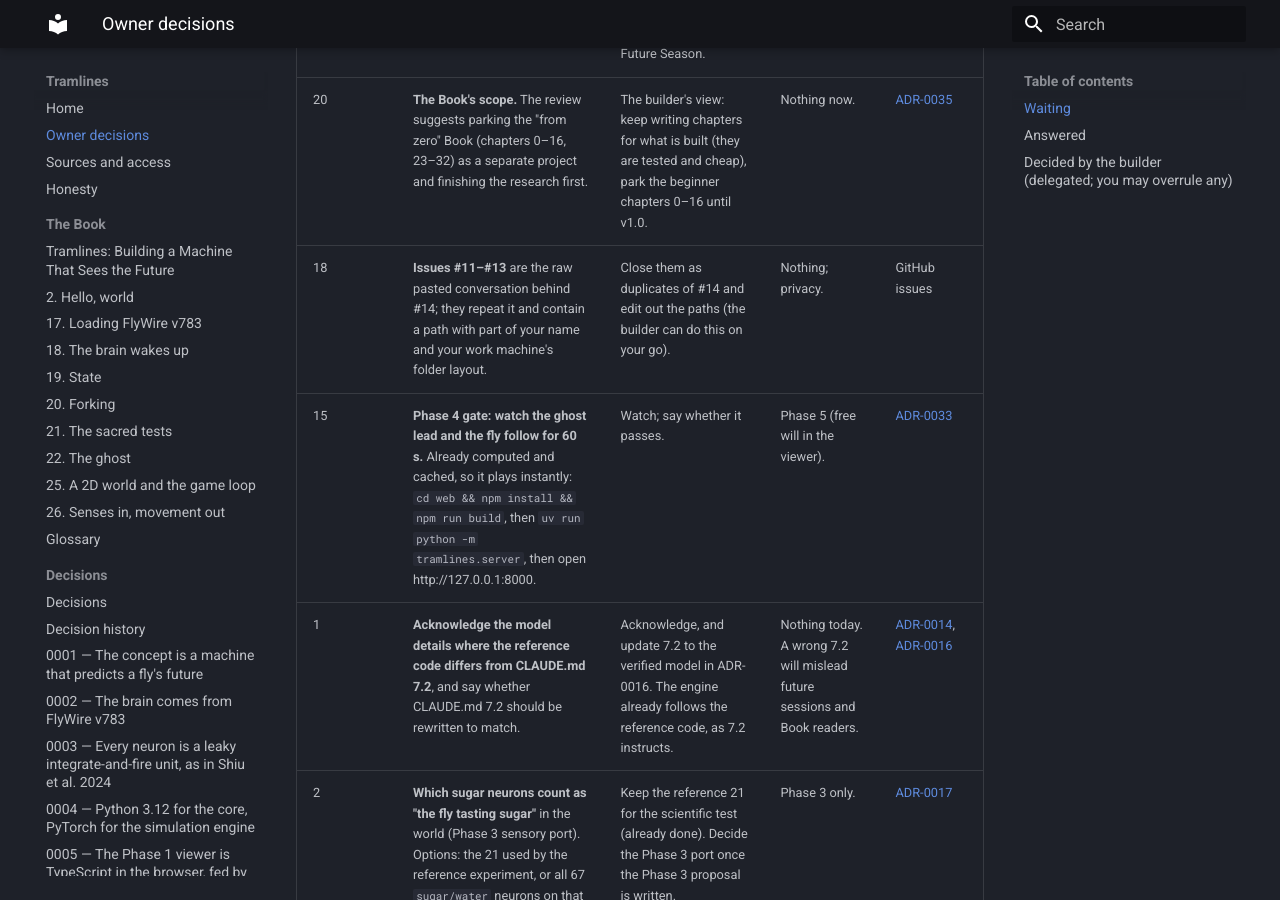
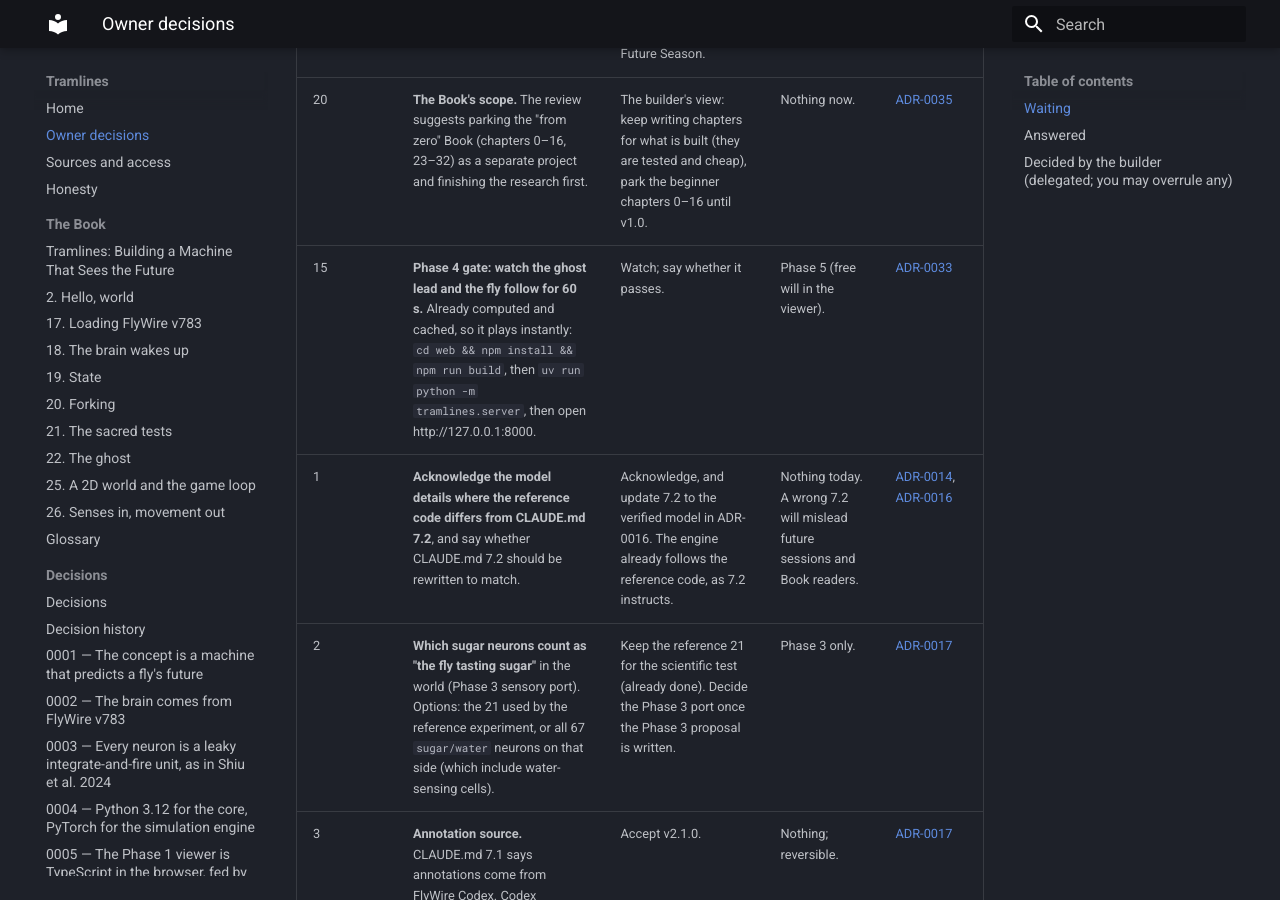
Before and after one commit to xMurungi/tramlines, an MkDocs documentation site: the page built from docs/owner-decisions.md, in a window 1280 px wide and 900 px high, scrolled down 531 px. Built offline with MkDocs 1.6.1 and Material for MkDocs 9.7.7, drawn with Linux system fonts in a browser that asks for light colours; some of the changed text lies outside the part shown.

Commit message:
docs: record issues #11-#13 closed and cleaned (owner decision 18)
Co-Authored-By: Claude Opus 5.5 <noreply@anthropic.com>

```diff
--- a/docs/owner-decisions.md
+++ b/docs/owner-decisions.md
@@ -10,7 +10,6 @@ Last updated: 2026-10-23 (session 7, after the review in issue #14). Every choic
 |---|---|---|---|---|
 | 19 | **Phase 7: precomputed runs plus a browser player**, instead of a live in-browser engine (WebGPU has no float64). | Adopt: a link still beats a video, without the numerics problem. Live in-browser simulation becomes a Future Season. | Phase 7. | [ADR-0035](decisions/0035-proposal-honest-laplaces-demon.md) |
 | 20 | **The Book's scope.** The review suggests parking the "from zero" Book (chapters 0–16, 23–32) as a separate project and finishing the research first. | The builder's view: keep writing chapters for what is built (they are tested and cheap), park the beginner chapters 0–16 until v1.0. | Nothing now. | [ADR-0035](decisions/0035-proposal-honest-laplaces-demon.md) |
-| 18 | **Issues #11–#13** are the raw pasted conversation behind #14; they repeat it and contain a path with part of your name and your work machine's folder layout. | Close them as duplicates of #14 and edit out the paths (the builder can do this on your go). | Nothing; privacy. | GitHub issues |
 | 15 | **Phase 4 gate: watch the ghost lead and the fly follow for 60 s.** Already computed and cached, so it plays instantly: `cd web && npm install && npm run build`, then `uv run python -m tramlines.server`, then open http://127.0.0.1:8000. | Watch; say whether it passes. | Phase 5 (free will in the viewer). | [ADR-0033](decisions/0033-phase-4-architecture.md) |
 | 1 | **Acknowledge the model details where the reference code differs from CLAUDE.md 7.2**, and say whether CLAUDE.md 7.2 should be rewritten to match. | Acknowledge, and update 7.2 to the verified model in ADR-0016. The engine already follows the reference code, as 7.2 instructs. | Nothing today. A wrong 7.2 will mislead future sessions and Book readers. | [ADR-0014](decisions/0014-challenge-reference-model-details.md), [ADR-0016](decisions/0016-verified-neuron-model.md) |
 | 2 | **Which sugar neurons count as "the fly tasting sugar"** in the world (Phase 3 sensory port). Options: the 21 used by the reference experiment, or all 67 `sugar/water` neurons on that side (which include water-sensing cells). | Keep the reference 21 for the scientific test (already done). Decide the Phase 3 port once the Phase 3 proposal is written. | Phase 3 only. | [ADR-0017](decisions/0017-annotations-and-neuron-sets.md) |
```
Also changed, not shown: other parts of docs/owner-decisions.md (+1 -0 lines), docs/decisions/history.md (+1 -0 lines).
